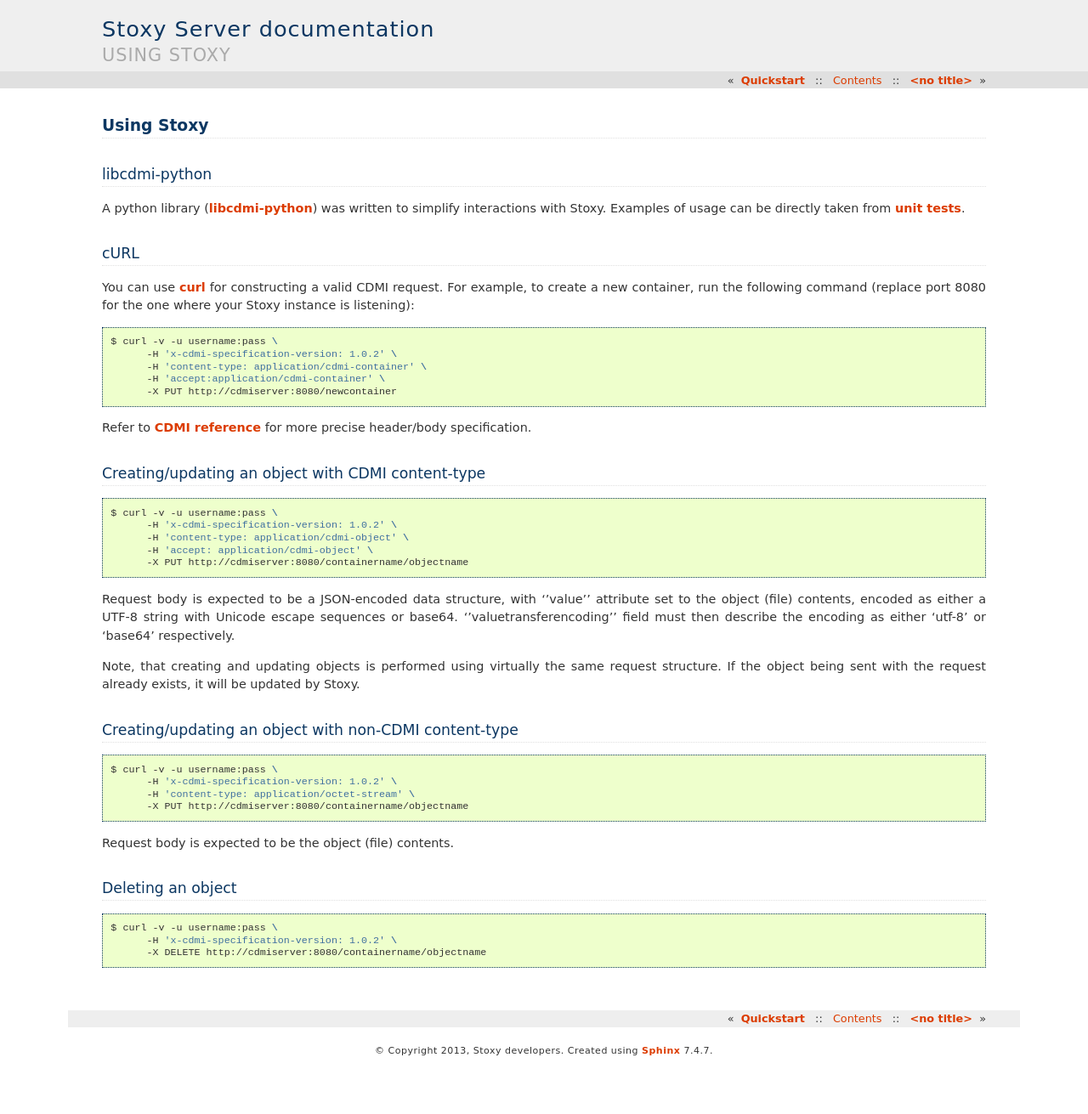
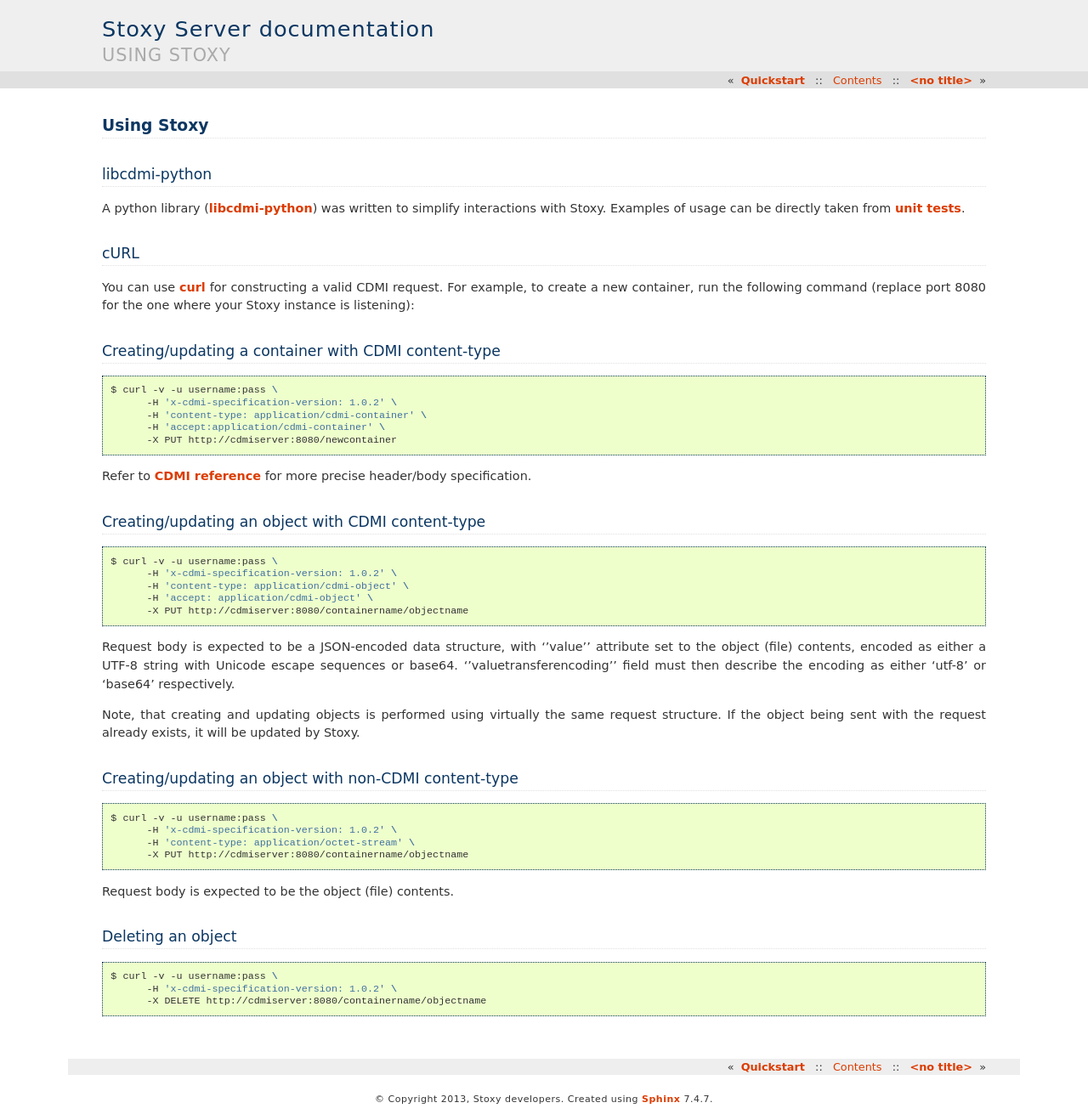
Before and after one commit to stoxy/stoxy, a Sphinx documentation site: the page built from docs/source/usage.rst, in a window 1280 px wide. Shown: the whole page at 85% size. Built offline with Sphinx 7.4.7, drawn with Linux system fonts in a browser that asks for light colours; pages that are not in the unit, such as notebooks, are missing from menus; the version number could not be read and is left out; before the commit the page ends 1254 px from its top, so only the background shows below that.

Commit message:
Add a clarifying heading (STOX-20)

```diff
--- a/docs/source/usage.rst
+++ b/docs/source/usage.rst
@@ -13,6 +13,10 @@
 You can use `curl <http://curl.haxx.se/>`_ for constructing a valid CDMI request.
 For example, to create a new container, run the following command (replace port
 8080 for the one where your Stoxy instance is listening):
+
+
+Creating/updating a container with CDMI content-type
+----------------------------------------------------
 
 .. code-block:: sh
 
```
